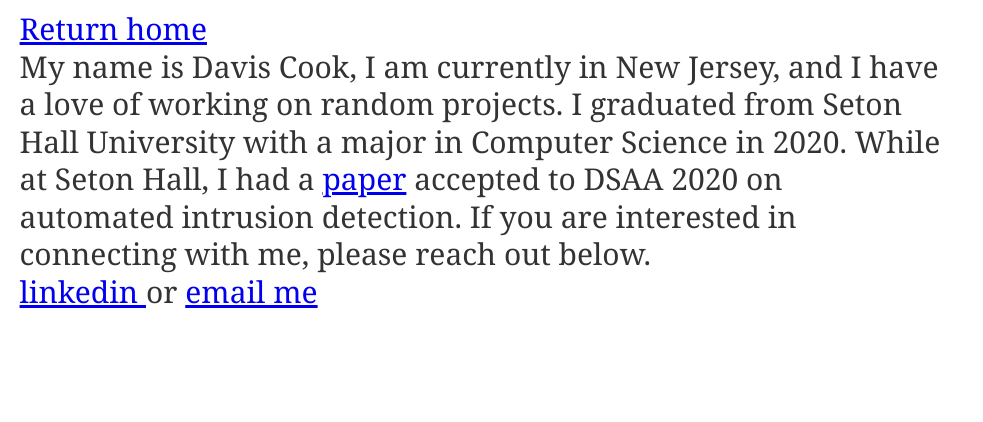
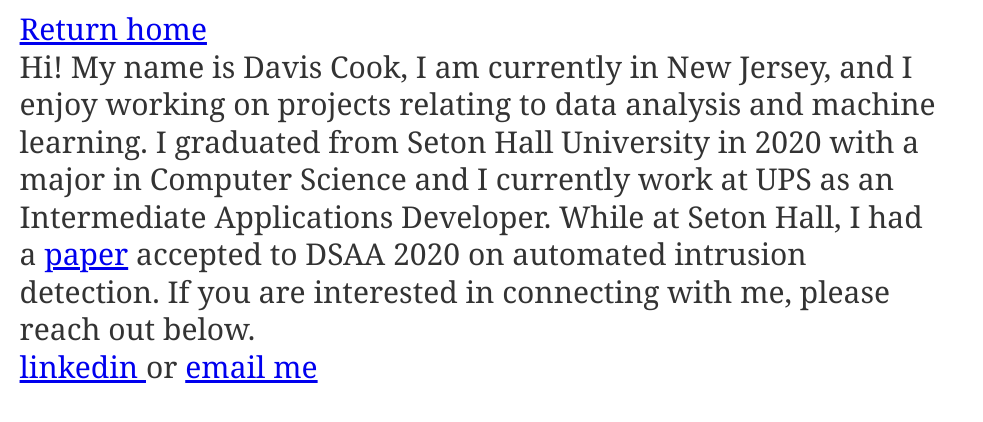
Before and after one commit to davis-cook98/portfolio-redone, a Gatsby site: page /about in a window 1280 px wide. Shown: the whole page, without its empty margins (0-983 px from the left). Built offline with nearby package versions, Linux system fonts and the light colour scheme; Gatsby itself is replaced by a stand-in of ours.

Commit message:
Bio update

```diff
--- a/src/pages/about.js
+++ b/src/pages/about.js
@@ -9,10 +9,11 @@
   <Layout>
     <SEO title="About" />
     <div><Link to="/"> Return home </Link></div>
-    <div>My name is Davis Cook, I am currently in New Jersey, and I have a love of working on random projects.
-        I graduated from Seton Hall University with a major in Computer Science in 2020. While at Seton Hall,
-        I had a <a href={'/Article.pdf'}>paper</a>  accepted to DSAA 2020 on automated intrusion detection. If you are interested in connecting
-        with me, please reach out below.
+    <div>
+        Hi! My name is Davis Cook, I am currently in New Jersey, and I enjoy working on projects relating to data analysis and
+        machine learning. I graduated from Seton Hall University in 2020 with a major in Computer Science and I currently work
+        at UPS as an Intermediate Applications Developer. While at Seton Hall, I had a <a href={'/Article.pdf'}>paper</a> accepted
+        to DSAA 2020 on automated intrusion detection. If you are interested in connecting with me, please reach out below.
     </div>
     <div>
         <a href="https://www.linkedin.com/in/davis-cook/"> linkedin </a>
```
